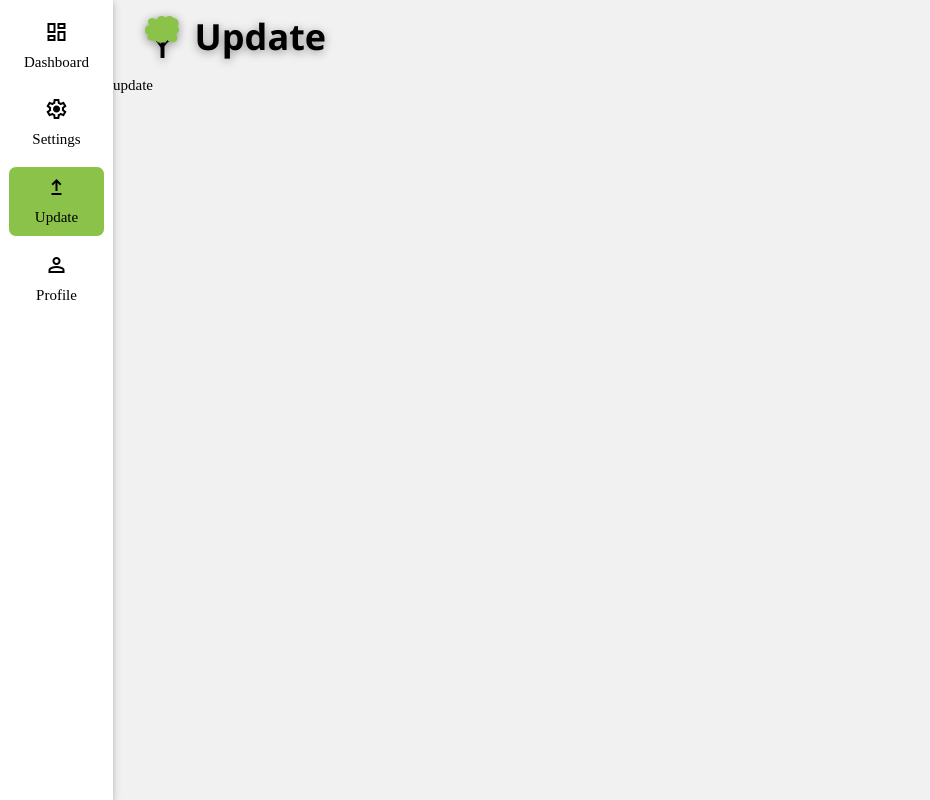
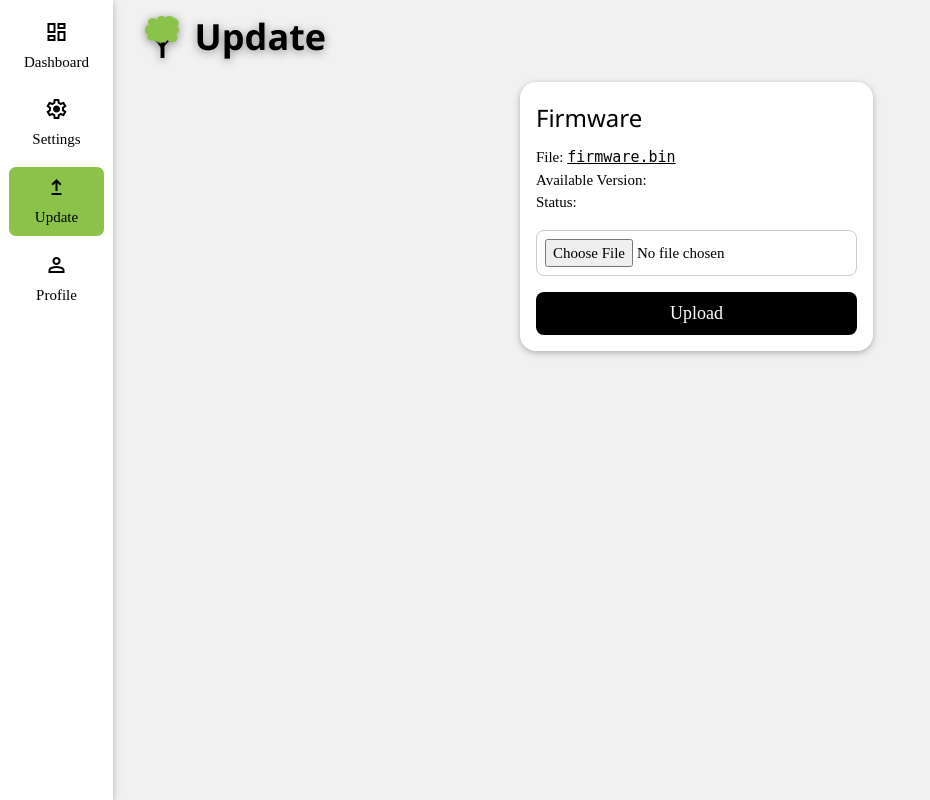
Before and after one commit to OliverWoehrer/Brunnen, a Flask app: page /update/ in a window 1280 px wide. Shown: the whole page, without its empty margins (0-930 px from the left). Run offline with Flask 3, Linux system fonts and the light colour scheme; the visitor is signed in with stand-in values (Sample User, id 1); parts of the project's set-up code (start-up, migrations or seed data) failed here and were passed over; some libraries are stand-ins or nearby versions.

Commit message:
add form for upload of firmware

```diff
--- a/app/templates/main_pages/update.html
+++ b/app/templates/main_pages/update.html
@@ -6,6 +6,99 @@
 {% set update_selector = "selected" %}
 {% set heading = "Update" %}
 
+{% block style %}
+<style>
+    .board {
+        height: 99%;
+        width: 100%;
+        display: flex;
+        flex-direction: row;
+        flex-wrap: wrap;
+        justify-content: center;
+        align-content: flex-start;
+    }
+
+    .panel {
+        width: 33%;
+    }
+    @media (max-width: 992px) {
+        .panel {
+            width: 50%;
+        }
+    }
+    @media (max-width: 600px) {
+        .panel {
+            width: 100%;
+        }
+    }
+
+    /*input[type=file] {
+        width: 100%;
+        color: var(--neutral-text);
+        padding: 5px;
+        border-radius: 10px;
+        border: 1px solid var(--neutral-text);
+    }*/
+</style>
+{% endblock %}
+
 {% block main %}
-update
+<div class="board">
+    {% call cards.white(classes="panel") %}
+    <div class="app" style="margin-bottom: 8px;">
+        <header class="w3-row">
+            <h3>Firmware</h3>
+        </header>
+        <main>
+            <div>
+                File: <a href="/api/web/firmware"><code>firmware.bin</code></a><br>
+                Available Version: <code><span id="version"></span></code><br>
+                Status: <span id="update_status"></span><br>
+            </div>
+            <form method="POST" action="/api/web/firmware" enctype="multipart/form-data">
+                <div class="w3-margin-top">
+                    <input type="file" name="my_firmware" accept=".bin" class="w3-input w3-border w3-round-large">
+                </div>
+                <div class="w3-margin-top">
+                    {{ buttons.submit_secondary("Upload") }}
+                </div>
+            </form>
+        </main>
+    </div>
+    {% endcall %}
+</div>
 {% endblock %}
+
+{% block script %}
+<script src="http://ajax.googleapis.com/ajax/libs/jquery/1.7.1/jquery.min.js" type="text/javascript"></script>
+<script>
+    fetchFirmwareStatus();
+
+    async function fetchFirmwareStatus() {
+        let response;
+        try {
+            response = await fetch("/api/web/firmwarestatus", {
+                method: "GET",
+                headers: { Accept: "application/json" }
+            });
+            if(!response.ok) {
+                const res = await response.text();
+                throw Error("Server responded: "+res);
+            }
+        } catch(error) {
+            throw Error("Problem while fetching users: "+error);
+        }
+
+        try {
+            // Parse Reponse:
+            const res = await response.json();
+            const ver = res["version"];
+
+            let version = document.getElementById("version");
+            version.innerText = ver;
+        } catch(error) {
+            throw Error("Failed to parse timestamp: "+error);
+        }
+    }
+</script>
+{% endblock %}
```
